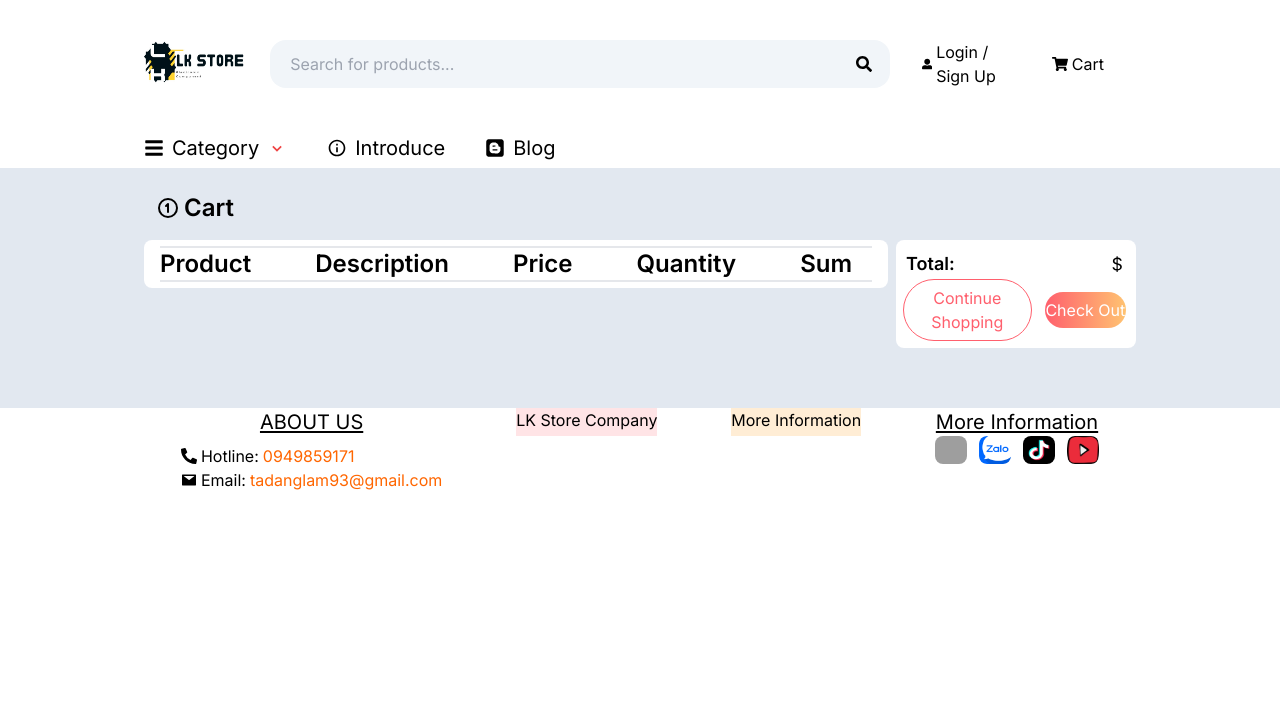
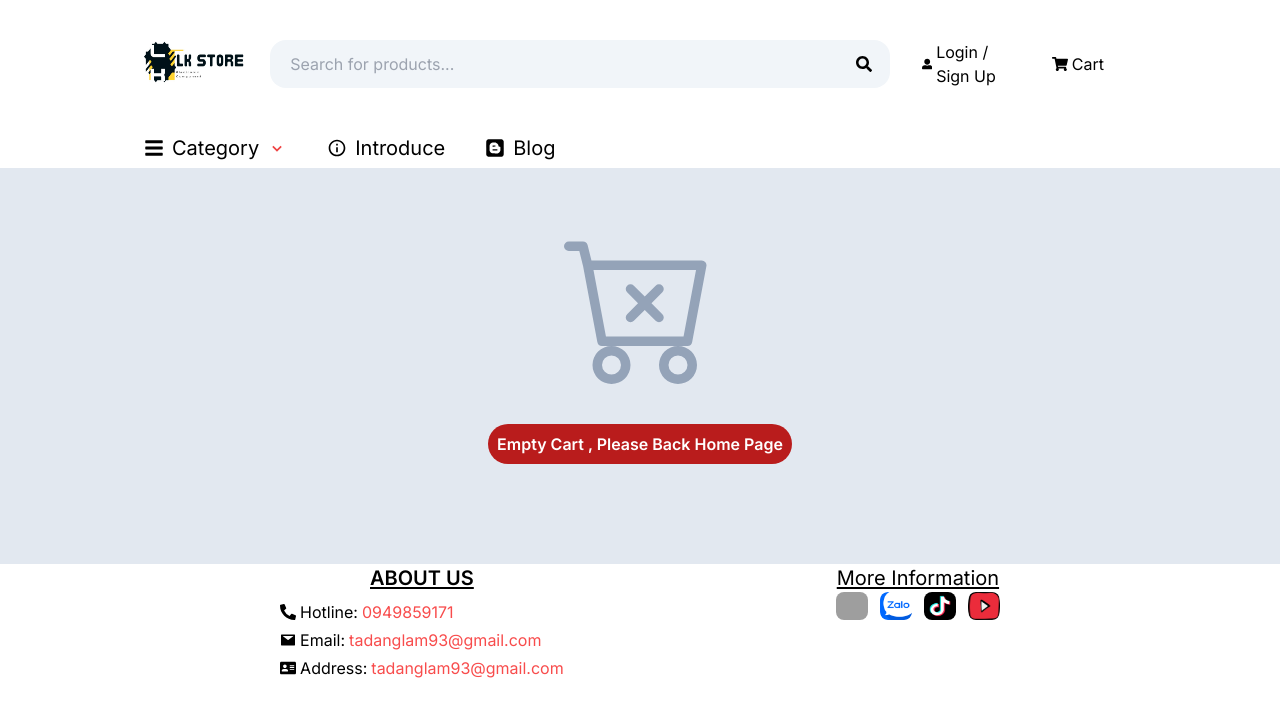
Before and after one commit to TaDangLam/Store, a Next.js app in the folder client/: page /cart/1 in a window 1280 px wide. Shown: the top 716 px of the page. Built offline with nearby package versions, Linux system fonts and the light colour scheme; grey boxes are pictures that could not be loaded.

Commit message:
finish UI User

```diff
--- a/client/app/cart/[idUser]/page.jsx
+++ b/client/app/cart/[idUser]/page.jsx
@@ -3,7 +3,7 @@ import { useParams, useRouter } from "next/navigation";
 import Link from "next/link";
 import { useEffect, useState } from "react";
 import axios from "axios";
-import { BsCurrencyDollar } from "react-icons/bs";
+import { BsCurrencyDollar, BsCartX } from "react-icons/bs";
 import { GoTrash } from "react-icons/go";
 import { TbCircleNumber1 } from "react-icons/tb";
 
@@ -131,7 +131,9 @@ const CartPage = () => {
 
     return (
         <div className="flex flex-col py-5">
-            <div className="text-2xl flex gap-1 items-center w-full h-1/4 mb-4 font-semibold ml-3 hover:text-btn cursor-pointer"><TbCircleNumber1/> Cart</div>
+            {cartData?.items && cartData.items.length > 0 ? (
+                <div className="flex flex-col py-5">
+                    <div className="text-2xl flex gap-1 items-center w-full h-1/4 mb-4 font-semibold ml-3 hover:text-btn cursor-pointer"><TbCircleNumber1/> Cart</div>
             <div className=" flex gap-2 w-full h-3/4">
                 <div className="flex flex-col bg-white h-full w-9/12 px-4 py-1.5 rounded-lg">
                     <div className="flex border-y-2 items-center gap-16 w-full h-1/3">
@@ -175,6 +177,16 @@ const CartPage = () => {
                     </div>
                 </div>
             </div>
+                </div>
+            ) : (
+                <div className="flex flex-col items-center justify-center gap-10 p-10">
+                    <div className=" w-2/12 h-1/2 flex text-slate-400"><BsCartX className="w-full h-full"/></div>
+                    <Link href={'/'} className="bg-red-700 hover:bg-red-500 text-white text-md font-semibold w-4/12 h-1/2 text-center p-2 rounded-pd">Empty Cart , Please Back Home Page</Link>
+                </div>
+
+            )}
+
+
         </div>
     )
 }
--- a/client/components/footer.jsx
+++ b/client/components/footer.jsx
@@ -1,5 +1,5 @@
 'use client'
-import { FaSearch, FaUserAlt, FaShoppingCart, FaBars, FaBlogger, FaPhoneAlt } from "react-icons/fa";
+import { FaSearch, FaUserAlt, FaShoppingCart, FaBars, FaBlogger, FaPhoneAlt, FaAddressCard  } from "react-icons/fa";
 import { AiFillMail } from "react-icons/ai";
 import Link from 'next/link'
 import { useState } from "react";
@@ -11,14 +11,13 @@ const Footer = () => {
     return(
         <div className="parent-div flex items-center justify-around">
             <div className="fix-footer">
-            <h2 className="text-xl text-center underline underline-offset-2">ABOUT US</h2>
-                <div className="my-2">
-                    <div className="flex items-center gap-1"><FaPhoneAlt /> Hotline: <a href="tel:+84949859171" className="text-phone hover:underline hover:underline-offset-2">0949859171</a></div>
-                    <div className="flex items-center gap-1"><AiFillMail /> Email: <a href="mailto:tadanglam93@gmail.com" className="text-phone hover:underline hover:underline-offset-2">tadanglam93@gmail.com</a></div>
+                <h2 className="text-xl text-center underline underline-offset-2 font-semibold">ABOUT US</h2>
+                <div className="my-2 flex flex-col gap-1 justify-center">
+                    <div className="flex items-center gap-1"><FaPhoneAlt /> Hotline: <a href="tel:+84949859171" className="text-btn hover:underline hover:underline-offset-2">0949859171</a></div>
+                    <div className="flex items-center gap-1"><AiFillMail /> Email: <a href="mailto:tadanglam93@gmail.com" className="text-btn hover:underline hover:underline-offset-2">tadanglam93@gmail.com</a></div>
+                    <div className="flex items-center gap-1"><FaAddressCard /> Address: <span href="mailto:tadanglam93@gmail.com" className="text-btn hover:underline hover:underline-offset-2">tadanglam93@gmail.com</span></div>
                 </div>
             </div>
-            <div className="bg-rose-100 fix-footer">LK Store Company</div>
-            <div className="bg-orange-100 fix-footer">More Information</div>
             <div className="fix-footer">
                 <h2 className="text-xl text-center underline underline-offset-2 mt-0">More Information</h2>
                 <div className="flex items-center gap-3">
```
Also changed, not shown: client/app/category/[id]/page.jsx (line endings or trailing spaces).
